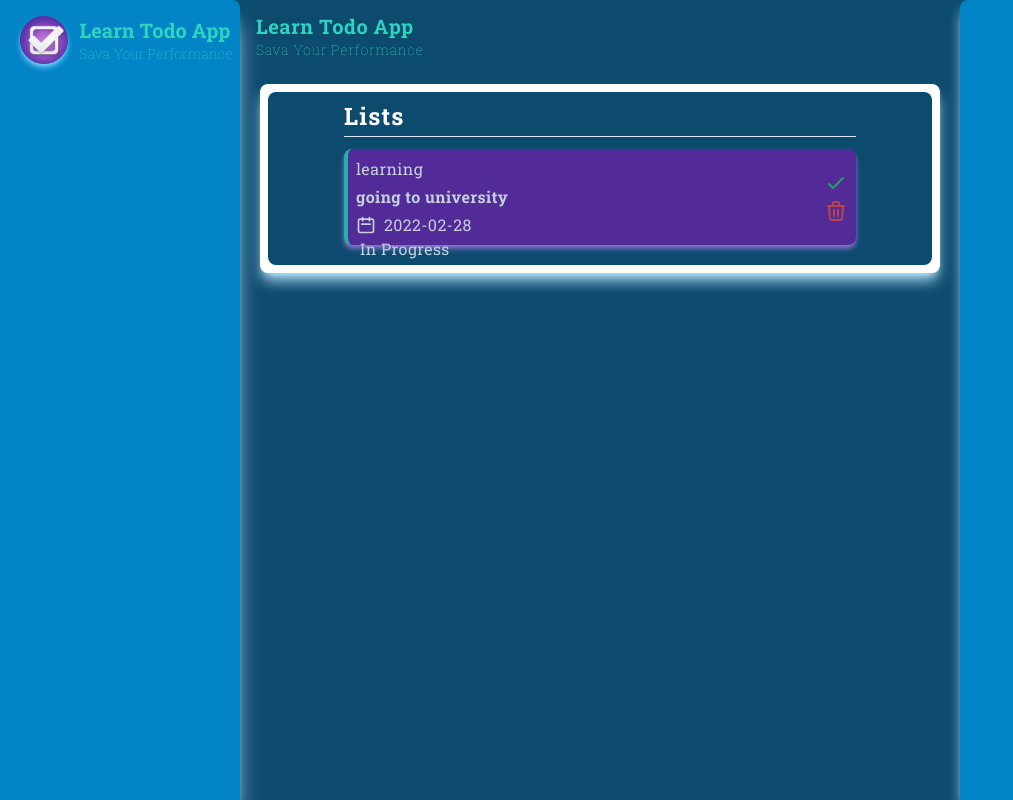
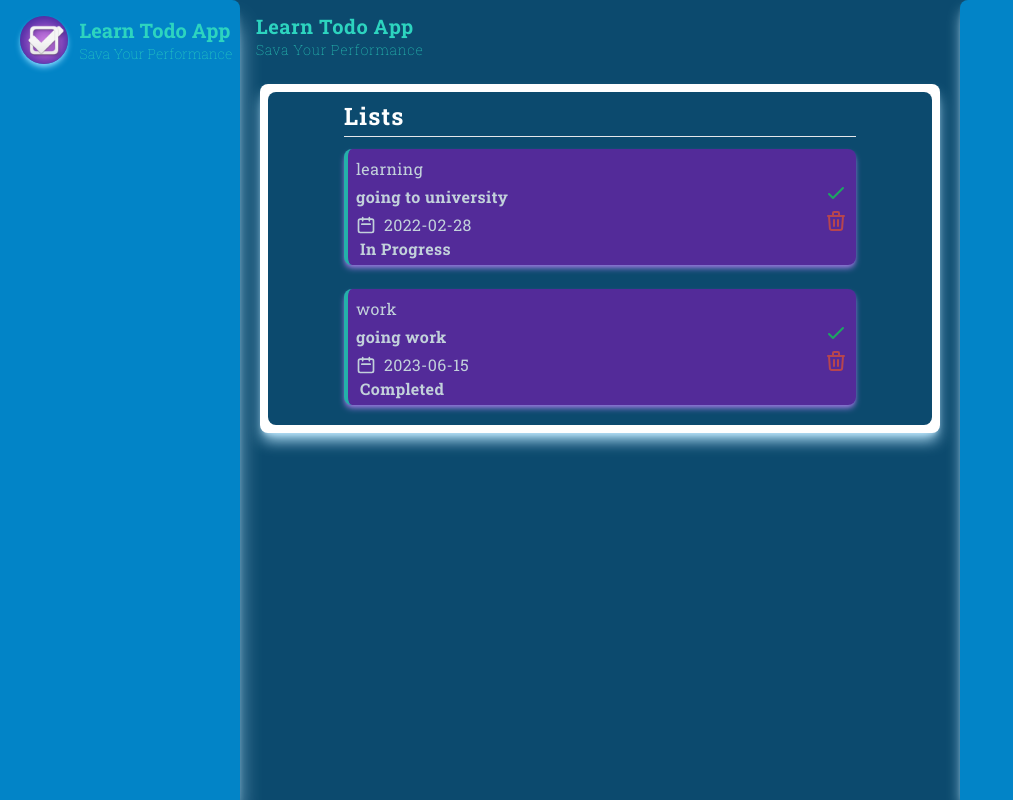
Before and after one commit to SubairMohamed/todo-project, a React (Create React App) app: page / in a window 1280 px wide. Shown: the whole page, without its empty margins (0-1013 px from the left). Built offline with nearby package versions, Linux system fonts and the light colour scheme.

Commit message:
making-solution-key-style

```diff
--- a/src/App.js
+++ b/src/App.js
@@ -6,14 +6,18 @@ import Right from './components/Asides/Right';
 const App = () => {
   const tasks = [
     {
+      id: "t-01",
       category: "learning",
       content: "going to university",
       date: "2022-02-28",
+      status: "in progress",
     },
     {
+      id: "t-02",
       category: "work",
       content: "going work",
       date: "2023-06-15",
+      status: "completed",
     },
   ];
 
--- a/src/components/Main/Content/Tasks/Task.jsx
+++ b/src/components/Main/Content/Tasks/Task.jsx
@@ -6,19 +6,19 @@ const Task = (props) => {
 
     return (
         // Task
-        <div id="task" className="card-task border-l-4 border-teal-400 flex items-center justify-between max-w-lg w-full opacity-75">
-            <div id="left-side" className='relative'>
+        <div id="task" className="card-task border-l-4 border-teal-400 flex items-center justify-between max-w-lg w-full opacity-75 relative">
+            <div id="left-side">
                 <div id="category">
                     <h5 className="tracking-wide">{props.category}</h5>
                 </div>
                 <div id="content" className="mt-1">
                     <h1 className="tracking-wide font-bold mb-1">{props.content}</h1>
-                    <div className="flex items-center gap-2">
+                    <div className="flex items-center gap-2 mb-5">
                         <CalendarIcon className="h-5 w-5" />
                         <span className="tracking-wide">{props.date}</span>
                     </div>
-                    <div className='mx-1 absolute'>
-                        <span className='capitalize font-RobotoSlab tracking-wide mt-1'>in progress</span>
+                    <div className='absolute bottom-1 ml-1'>
+                        <span className='capitalize font-RobotoSlab font-bold tracking-wide mt-1'>{props.status}</span>
                     </div>
                 </div>
             </div>
--- a/src/components/Main/Content/Tasks/Tasks.jsx
+++ b/src/components/Main/Content/Tasks/Tasks.jsx
@@ -1,6 +1,8 @@
 import Task from './Task'
 
 const Tasks = (props) => {
+
+    const tasks = props.tasks;
 
     // console.log("Tasks", props)
 
@@ -10,9 +12,19 @@ const Tasks = (props) => {
             <h1 className="text-white text-2xl font-bold capitalize border-b pb-1 tracking-wider w-full max-w-lg">lists</h1>
 
             <div id='Lists' className='w-full flex flex-col items-center justify-center'>
-                <Task category={props.tasks[0].category}
-                    content={props.tasks[0].content}
-                    date={props.tasks[0].date} />
+
+                {tasks.map((tasks) => {
+                    return (
+                        <Task
+                            key={tasks.id}
+                            category={tasks.category}
+                            content={tasks.content}
+                            date={tasks.date}
+                            status={tasks.status} />
+                    );
+                })}
+
+
             </div>
 
         </div >
```
